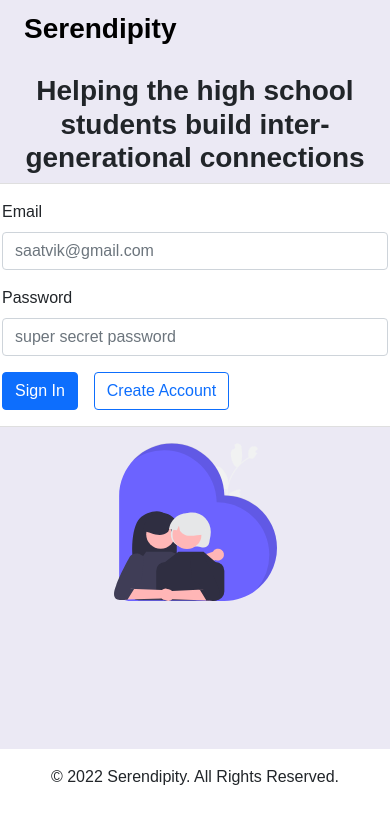
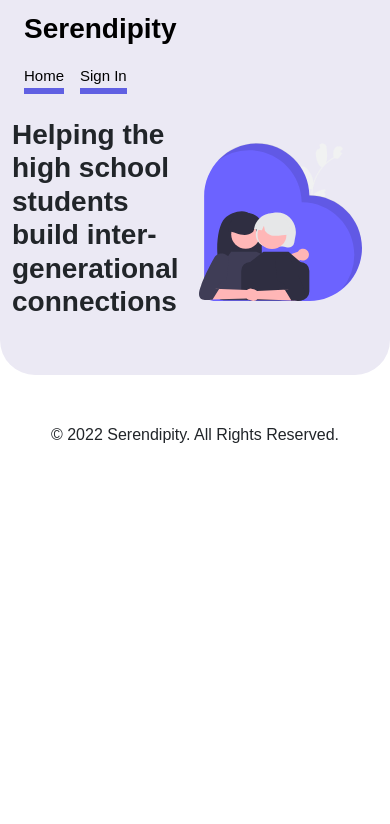
Before and after one commit to serendipityuw/webapp, a React (Create React App) app: page / in a window 390 px wide. Before the commit this address led to /signin. Shown: the top 824 px of the page. Built offline with nearby package versions, Linux system fonts and the light colour scheme; no server answers.

Commit message:
responsive

```diff
--- a/src/App.js
+++ b/src/App.js
@@ -11,6 +11,7 @@ import RequireAuth from './components/RequireAuth';
 import * as Constants from './constants';
 import { useState } from 'react';
 import { getAuth, onAuthStateChanged } from 'firebase/auth';
+import AddTaskPage from './components/AddTaskPage';
 
 function App() {
   const auth = getAuth();
@@ -25,10 +26,11 @@ function App() {
       <Routes>
         <Route element={<Layout />}>
           <Route path={Constants.SIGNIN_PATH} element={ <SignInPage user={user} /> } />
-          <Route path={Constants.HOME_PATH} element={ <RequireAuth user={user}><HomePage user={user} /></RequireAuth> } />
+          <Route path={Constants.HOME_PATH} element={ <HomePage user={user} /> } />
           <Route path={Constants.TASKS_PATH} element={ <RequireAuth user={user}><TasksPage user={user} /></RequireAuth> } />
           <Route path={Constants.HISTORY_PATH} element={ <RequireAuth user={user}><HistoryPage user={user} /></RequireAuth> } />
           <Route path={Constants.ACCOUNT_PATH} element={ <RequireAuth user={user}><AccountPage user={user} /></RequireAuth> } />
+          <Route path={Constants.ADD_TASK_PATH} element={ <RequireAuth user={user}><AddTaskPage user={user} /></RequireAuth> } />
         </Route>
       </Routes>
     </BrowserRouter>
--- a/src/components/Header.js
+++ b/src/components/Header.js
@@ -2,7 +2,6 @@ import { getAuth, signOut } from "firebase/auth";
 import { Link, useNavigate } from "react-router-dom";
 import { Navbar } from "reactstrap";
 import * as Constants from '../constants';
-// import logo from "../img/icon.png";
 
 function Header(props) {
     const auth = getAuth();
@@ -23,6 +22,13 @@ function Header(props) {
         </div>
     );
 
+    const loggedOutLinks = (
+        <div className="d-flex align-content-center flex-wrap justiy-content-end nav-links">
+            <a className="nav-link" href={Constants.HOME_PATH}>Home</a>
+            <a className="nav-link" href={Constants.SIGNIN_PATH}>Sign In</a>
+        </div>
+    );
+
     return (
         <header>
             <Navbar>
@@ -30,7 +36,7 @@ function Header(props) {
                     <div className="d-flex flex-row align-items-center justify-content-start">
                         <Link to={Constants.HOME_PATH} className="home">{Constants.APP_NAME}</Link>
                     </div>
-                    {(auth.currentUser) ? loggedInLinks : null}
+                    {(auth.currentUser) ? loggedInLinks : loggedOutLinks}
                 </div>
             </Navbar>
         </header>
--- a/src/components/SignInForm.js
+++ b/src/components/SignInForm.js
@@ -1,5 +1,5 @@
 import { useEffect, useState } from 'react';
-import { Button, Card, CardBody, Form, FormGroup, Label, Input } from 'reactstrap';
+import { Button, Card, CardBody, Form, FormGroup, Label, Input, Col } from 'reactstrap';
 import { browserLocalPersistence, createUserWithEmailAndPassword, getAuth, setPersistence, signInWithEmailAndPassword } from 'firebase/auth';
 import { useLocation, useNavigate } from 'react-router-dom';
 import * as Constants from '../constants';
@@ -12,8 +12,10 @@ function SignInForm() {
     const location = useLocation();
 
     useEffect(() => {
-        if (auth.currentUser) {
+        if (auth.currentUser && location.state) {
             navigate(location.state.from);
+        } else if (auth.currentUser) {
+            navigate(Constants.HOME_PATH);
         }
     });
 
@@ -61,6 +63,7 @@ function SignInForm() {
 
     if (createAccount) {
         return (
+            <Col md={6} sm={12}>
                 <Card className="loginCard">
                     <CardBody>
                         <Form onSubmit={handleCreateAccount}>
@@ -81,9 +84,11 @@ function SignInForm() {
                         </Form>
                     </CardBody>
                 </Card>
+            </Col>
         );
     }
     return (
+        <Col md={6} sm={12}>
             <Card className="loginCard">
                 <CardBody>
                     <Form onSubmit={handleSignIn}>
@@ -100,6 +105,7 @@ function SignInForm() {
                     </Form>
                 </CardBody>
             </Card>
+        </Col>
     );
 }
 
--- a/src/components/SignInPage.css
+++ b/src/components/SignInPage.css
@@ -9,7 +9,7 @@
 }
 
 .loginCard {
-    min-width: 420px;
+    padding: 1rem;
     border-radius: 10px;
 }
 
--- a/src/components/SignInPage.js
+++ b/src/components/SignInPage.js
@@ -9,7 +9,6 @@ function SignInPage(props) {
             <div className="container">
                 <div className="d-flex flex-column justify-content-between align-items-center">
                     <h1 className="loginHeading">{Constants.APP_TAGLINE}</h1>
-
                     <SignInForm />
                     <Illustration />
                 </div>
--- a/src/constants.js
+++ b/src/constants.js
@@ -3,6 +3,7 @@ export const APP_TAGLINE = 'Helping the high school students build inter-generat
 
 export const HOME_PATH = "/";
 export const TASKS_PATH = "/tasks";
+export const ADD_TASK_PATH = "/add-task";
 export const HISTORY_PATH = "/history";
 export const ACCOUNT_PATH = "/account";
 export const SIGNIN_PATH = "/signin";
```
Lines whose indentation alone changed are shown as unchanged.
